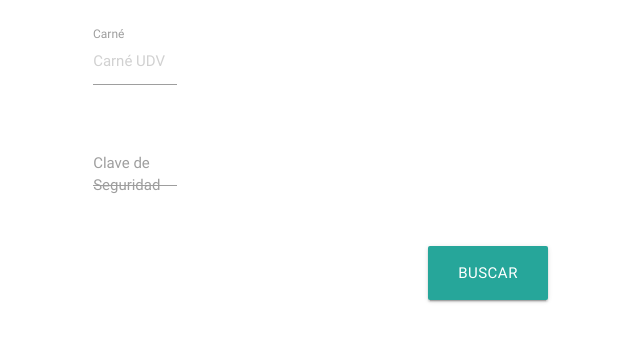
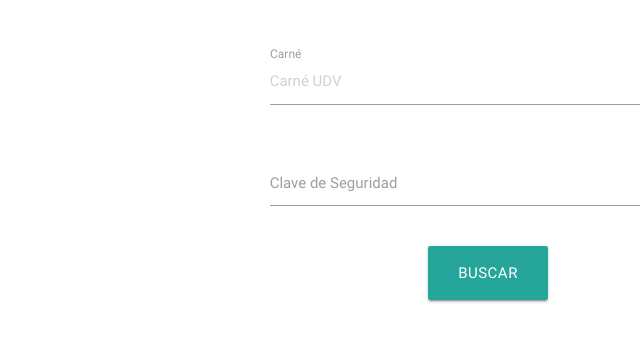
Before and after one commit to fcpauldiaz-archive/UDV_CERT_SERVICE, a Django app: page / in a window 1280 px wide. Shown: the part 181-523 px from the top of the page, without its empty margins (152-792 px from the left). Run offline with Django 3.2, Linux system fonts and the light colour scheme; style sheets or scripts are compiled from the project's sources; some libraries are stand-ins or nearby versions.

Commit message:
fix row and columns

```diff
--- a/templates/index.html
+++ b/templates/index.html
@@ -6,21 +6,21 @@
     <div class="col s12 l12 m12">
     <h1 class="header center">Certificaciones UDV</h1>
    </div>
-    <form class="col">
-      <div class="row">
-        <div class="input-field col s12 m8 offset-m2 l6 offset-l3">
+  </div>
+    <form>
+      <div class="row center">
+        <div class="input-field col s12 l6 m8 offset-m2 offset-l3">
           <input placeholder="Carné UDV" id="first_name" type="text" class="validate">
           <label for="first_name">Carné</label>
         </div>
       </div>
-      <div class="row">
-        <div class="input-field col s12 l6 offset-l3 m8 offset-m2">
+      <div class="row center">
+        <div class="input-field col s12 l6 m8 offset-m2 offset-l3">
           <input id="password" type="password" class="validate">
           <label for="password">Clave de Seguridad</label>
         </div>
       </div>
     </form>
-  </div>
   <div class="row center">
     <a href="#" class="btn-large waves-effect waves-light blue-paypal btn-block">Buscar</a>
   </div>
```
